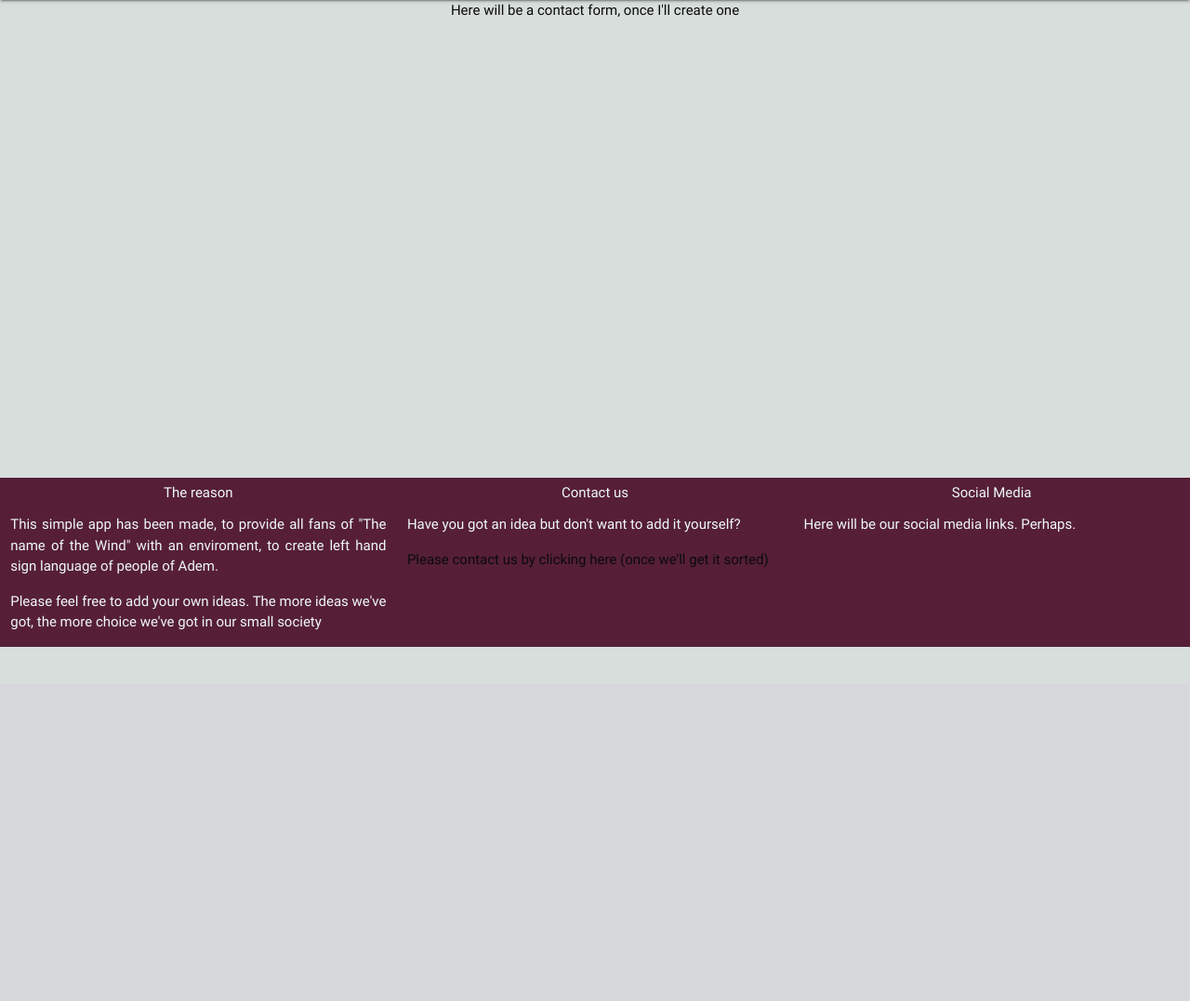
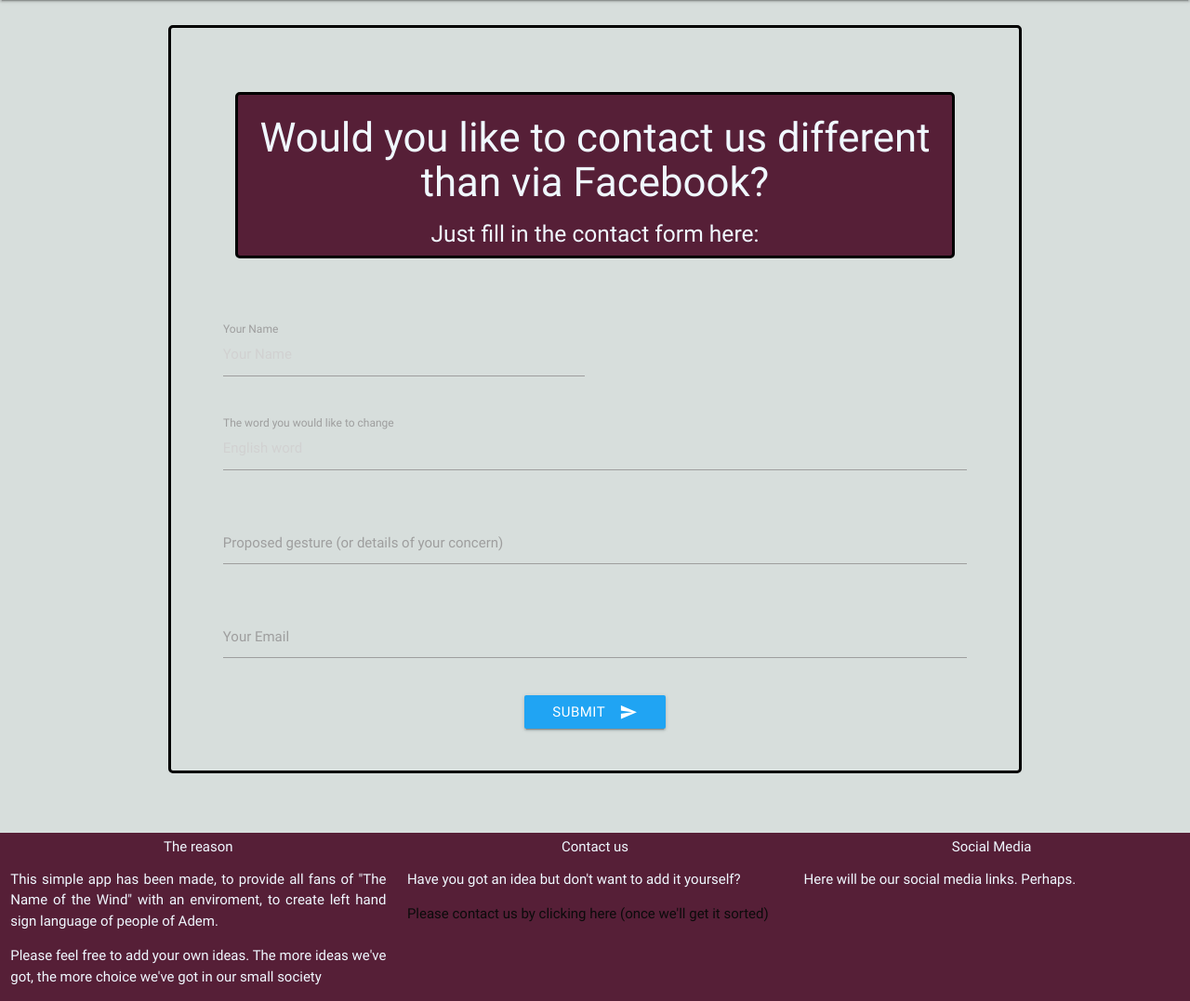
Before and after one commit to MrColorado35/ademre, a Flask app: page /contact.html in a window 1280 px wide. Shown: the part 64-1141 px from the top of the page at 93% size. Before the commit the page ends 760 px from the top, so only its background shows below. Run offline with Flask 2, Linux system fonts and the light colour scheme; some libraries are stand-ins or nearby versions; some web fonts are replaced.

Commit message:
some style changes, add contact form, without functionality yet

```diff
--- a/static/css/style.css
+++ b/static/css/style.css
@@ -134,6 +134,10 @@ nav {
     letter-spacing: 4px;
 }
 
+.border {
+    border: 3px solid black;
+    border-radius: 5px;
+}
 
 /* ----------------------------------- Footer */
 
--- a/templates/all_words.html
+++ b/templates/all_words.html
@@ -1,7 +1,7 @@
 
 {% extends 'base.html' %}
 {% block content %}
-<div class="center margin padding-5 bg-love ">
+<div class="center margin padding-5 bg-love border">
     <h3>Here are some of our propositions.</h3>
     <p><strong>Please note:</strong> as there are three zones, that give all the gestures extra meaning, all the signs must not violate that rule.</p>
     <p class="uppercase"> Try to keep them simple and intuitive, so it will be easier for everyone to learn.</p>
--- a/templates/base.html
+++ b/templates/base.html
@@ -42,7 +42,7 @@
         <div class="row no-bottom">
             <div class="col s12 m4">
                 <h6 class="center">The reason</h6>
-                <p class="justify">This simple app has been made, to provide all fans of "The name of the Wind" with an enviroment, to create left hand sign language of people of Adem.</p>
+                <p class="justify">This simple app has been made, to provide all fans of "The Name of the Wind" with an enviroment, to create left hand sign language of people of Adem.</p>
                 <p class="justify">Please feel free to add your own ideas. The more ideas we've got, the more choice we've got in our small society</p>
             </div>
             <div class="col s12 m4">
--- a/templates/contact.html
+++ b/templates/contact.html
@@ -2,9 +2,42 @@
 
 {% extends 'base.html' %}
 {% block content %}
-    <div class="center row">
-        <div class="col s12">Here will be a contact form, once I'll create one</div>
+    <div class="center row margin border padding-5">
+    <div class="bg-love border margin">
+    <h3>Would you like to contact us different than via Facebook?</h3>
+    <h5>Just fill in the contact form here:</h5>
     </div>
+    <form class="col s12 margin-top">
+      <div class="row">
+        <div class="input-field col s6">
+          <input placeholder="Your Name" id="first_name" type="text" class="validate">
+          <label for="first_name">Your Name</label>
+        </div>
+      </div>
+      <div class="row">
+        <div class="input-field col s12">
+          <input  placeholder="English word" id="eng" type="text" class="validate">
+          <label for="eng">The word you would like to change</label>
+        </div>
+      </div>
+      <div class="row">
+        <div class="input-field col s12">
+          <input id="gesture" type="text" class="validate">
+          <label for="gesture">Proposed gesture (or details of your concern)</label>
+        </div>
+      </div>
+      <div class="row">
+        <div class="input-field col s12">
+          <input id="email" type="email" class="validate">
+          <label for="email">Your Email</label>
+        </div>
+      </div>
+      <button class="btn waves-effect bg-blue waves-light" type="submit" name="action">Submit
+            <i class="material-icons right">send</i>
+        </button>
+    </form>
+  </div>
+
 
 
 {% endblock %}
```
Also changed, not shown: templates/index.html (+8 -3 lines).
